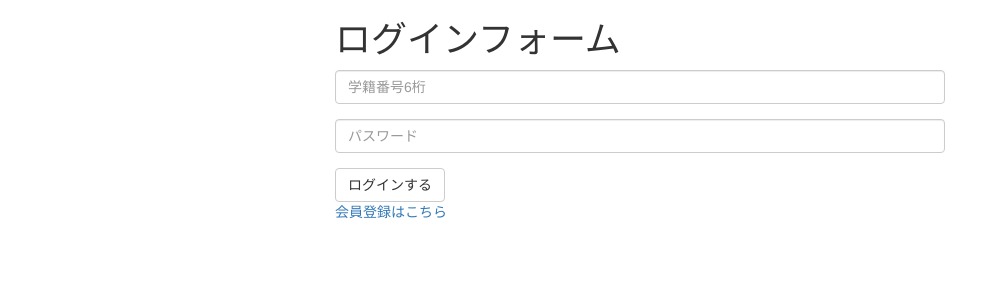
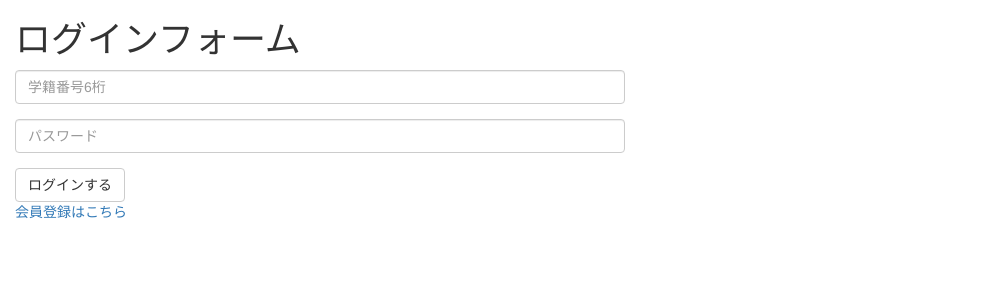
Before and after one commit to potachan/wrcs-system, a PHP site: page / in a window 1280 px wide. Shown: the top 300 px of the page, without its empty margins (0-993 px from the left). Run offline with PHP 8.4, Linux system fonts and the light colour scheme; data that the repository does not hold is empty.

Commit message:
initial commit

```diff
--- a/index.php
+++ b/index.php
@@ -55,7 +55,7 @@ if(isset($_POST['login'])) {
 </head>
 </head>
 <body>
-<div class="col-xs-6 col-xs-offset-3">
+<div class="col-xs-6">
 
 <form method="post">
 	<h1>ログインフォーム</h1>
--- a/portfolio.php
+++ b/portfolio.php
@@ -173,7 +173,7 @@ for ($i = 0; $i < 7; $i++) {
 </tr>
 
 
-<tr><th class="col-md-1">日付</th><th class="col-lg-2">時間</th><th class="col-md-9">内容</th></tr>
+<tr><th class="col-md-1">日付</th><th class="col-md-2">時間</th><th class="col-md-9">内容</th></tr>
 <?php echo "$table"; ?>
 
 
```
